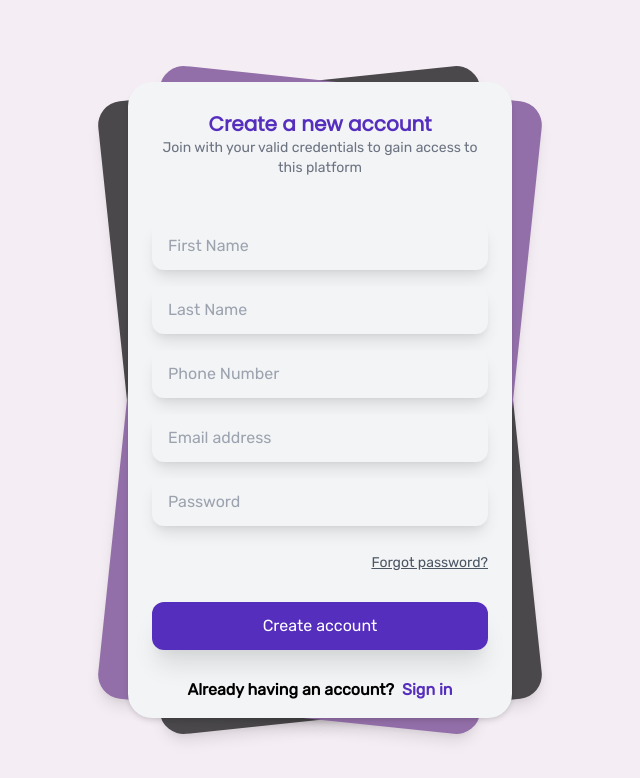
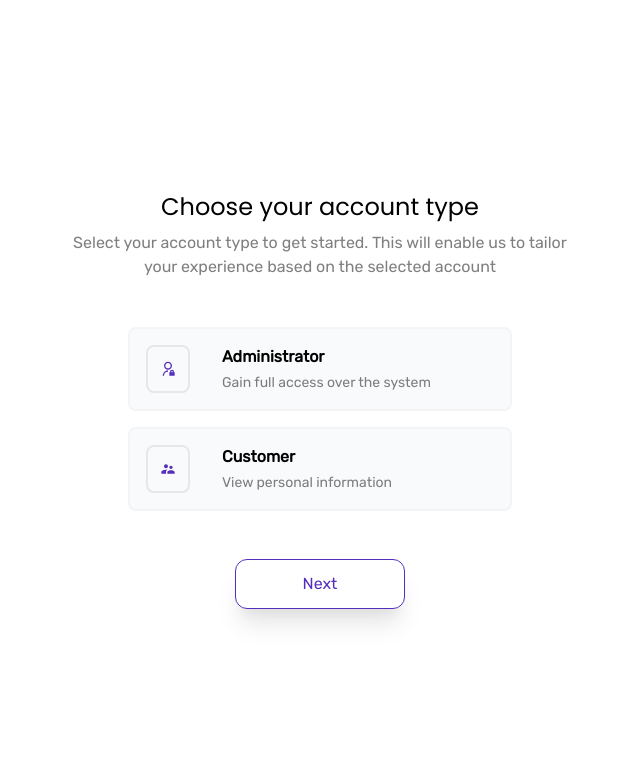
Before and after one commit to quabynah-bilson/iot-admin-pwa, a Next.js app: page /register in a window 1280 px wide. Shown: the top 778 px of the page, without its empty margins (320-960 px from the left). Built offline with nearby package versions, Linux system fonts and the light colour scheme; no server answers.

Commit message:
Added account type pickers

```diff
--- a/package.json
+++ b/package.json
@@ -16,7 +16,8 @@
     "next": "11.1.2",
     "next-pwa": "^5.3.1",
     "react": "17.0.2",
-    "react-dom": "17.0.2"
+    "react-dom": "17.0.2",
+    "react-icons": "^4.2.0"
   },
   "devDependencies": {
     "autoprefixer": "^10.3.4",
--- a/pages/login.js
+++ b/pages/login.js
@@ -1,10 +1,32 @@
 import { useState } from "react";
-import { kAppName, kLoginHeader, kLoginSubHead } from "../utils/constants";
+import {
+  kAppName,
+  kLoginHeader,
+  kLoginSubHead,
+  kUsersRef,
+  kUserType,
+} from "../utils/constants";
 import Head from "next/head";
 import Link from "next/link";
 import ItemLoader from "../components/loader";
 import { signInWithEmailAndPassword, getAuth } from "firebase/auth";
-import { useRouter } from "next/dist/client/router";
+import { doc, getFirestore, getDoc } from "firebase/firestore/lite";
+import { useRouter } from "next/router";
+import { RiAdminLine } from "react-icons/ri";
+import { MdSupervisorAccount } from "react-icons/md";
+
+export const accountTypes = [
+  {
+    name: "Administrator",
+    desc: "Gain full access over the system",
+    Icon: RiAdminLine,
+  },
+  {
+    name: "Customer",
+    desc: "View personal information",
+    Icon: MdSupervisorAccount,
+  },
+];
 
 function LoginPage() {
   // router
@@ -14,6 +36,9 @@ function LoginPage() {
   const [email, setEmail] = useState("");
   const [password, setPassword] = useState("");
   const [loading, setLoading] = useState(false);
+
+  const [userType, setUserType] = useState(null);
+  const [showForm, setShowForm] = useState(false);
 
   // login user with email & password
   const loginUser = async (e) => {
@@ -32,7 +57,15 @@ function LoginPage() {
         );
         let user = credential.user;
         if (user) {
+          let docRef = doc(getFirestore(), kUsersRef, user.uid);
+          let userData = await getDoc(docRef);
+          if (userData.exists && userData.data()["userType"] === userType) {
+            localStorage.setItem(kUserType, userType);
             router.push("/dashboard");
+          } else {
+            setLoading(false);
+            alert(`The user type does not match the account details.`);
+          }
         } else {
           setLoading(false);
           alert(`An error occurred. ${error.message}`);
@@ -60,6 +93,7 @@ function LoginPage() {
         </>
       ) : (
         <>
+          {showForm ? (
             <div className="relative min-h-screen flex flex-col justify-center items-center bg-background">
               <div className="relative max-w-xs sm:max-w-sm 2xl:max-w-xl w-full">
                 <div className="card bg-secondary shadow-lg  w-full h-full rounded-3xl absolute  transform -rotate-6"></div>
@@ -124,10 +158,7 @@ function LoginPage() {
                     </div>
 
                     <div className="mt-7">
-                    <button
-                      type="submit"
-                      className="bg-primary w-full py-3 rounded-xl text-white shadow-xl hover:shadow-inner focus:outline-none transition duration-500 ease-in-out  transform hover:-translate-x hover:scale-105"
-                    >
+                      <button type="submit" className="btn_primary">
                         Login
                       </button>
                     </div>
@@ -149,6 +180,91 @@ function LoginPage() {
                 </div>
               </div>
             </div>
+          ) : (
+            <>
+              <div className="flex flex-col items-center justify-center h-screen w-full max-w-lg mx-auto">
+                <h2 className="text-2xl font-serif">
+                  Choose your account type
+                </h2>
+                <p className="font-sans mt-2 text-black text-opacity-50 text-center mb-12">
+                  Select your account type to get started. This will enable us
+                  to tailor your experience based on the selected account
+                </p>
+
+                {/* account types */}
+                <div
+                  className={`grid grid-rows-${accountTypes.length} gap-y-4 w-full mx-auto max-w-sm`}
+                >
+                  {accountTypes.map((account, index) => (
+                    <div
+                      onClick={() => setUserType(account.name.toLowerCase())}
+                      className={
+                        (userType === account.name.toLowerCase()
+                          ? "bg-opacity-10 bg-primary border-2 border-primary"
+                          : "bg-gray-50 border-2 border-gray-100") +
+                        ` flex flex-row px-4 py-4 w-full rounded-lg cursor-pointer`
+                      }
+                      key={index}
+                    >
+                      <div className="flex flex-row space-x-8">
+                        {/* icon */}
+                        <div
+                          className={
+                            (userType === account.name.toLowerCase()
+                              ? "rounded-lg bg-primary border-2 border-primary"
+                              : "rounded-lg bg-gray-50 border-2 border-gray-100") +
+                            "py-px px-3 flex items-center justify-center"
+                          }
+                        >
+                          <account.Icon
+                            className={
+                              userType === account.name.toLowerCase()
+                                ? "text-white"
+                                : "text-primary"
+                            }
+                          />
+                        </div>
+
+                        {/* title & subhead */}
+                        <div className="flex flex-col space-y-1">
+                          <h6
+                            className={`${
+                              userType === account.name.toLowerCase()
+                                ? "text-primary"
+                                : "text-black"
+                            } text-base font-semibold`}
+                          >
+                            {account.name}
+                          </h6>
+                          <p
+                            className={`${
+                              userType === account.name.toLowerCase()
+                                ? "text-primary"
+                                : "text-black"
+                            } text-sm text-opacity-50`}
+                          >
+                            {account.desc}
+                          </p>
+                        </div>
+                      </div>
+                    </div>
+                  ))}
+                </div>
+
+                {/* next */}
+                <div className="w-1/3 mt-12">
+                  <button
+                    type="submit"
+                    onClick={() => setShowForm(!showForm)}
+                    disabled={!userType}
+                    className={!userType ? "btn_outlined" : "btn_primary"}
+                  >
+                    <h6 className="">Next</h6>
+                  </button>
+                </div>
+              </div>
+            </>
+          )}
         </>
       )}
     </div>
--- a/pages/register.js
+++ b/pages/register.js
@@ -11,7 +11,22 @@ import Link from "next/link";
 import ItemLoader from "../components/loader";
 import { createUserWithEmailAndPassword, getAuth } from "firebase/auth";
 import { doc, getFirestore, setDoc } from "firebase/firestore/lite";
-import { useRouter } from "next/dist/client/router";
+import { useRouter } from "next/router";
+import { RiAdminLine } from "react-icons/ri";
+import { MdSupervisorAccount } from "react-icons/md";
+
+export const accountTypes = [
+  {
+    name: "Administrator",
+    desc: "Gain full access over the system",
+    Icon: RiAdminLine,
+  },
+  {
+    name: "Customer",
+    desc: "View personal information",
+    Icon: MdSupervisorAccount,
+  },
+];
 
 function CreateAccountPage() {
   // router
@@ -24,6 +39,9 @@ function CreateAccountPage() {
   const [lastName, setLastName] = useState("");
   const [phone, setPhoneNumber] = useState("");
   const [loading, setLoading] = useState(false);
+
+  const [userType, setUserType] = useState(null);
+  const [showForm, setShowForm] = useState(false);
 
   // create new user
   const createUser = async (e) => {
@@ -53,10 +71,13 @@ function CreateAccountPage() {
             firstName,
             lastName,
             phone,
+            userType,
             created_at: new Date().getTime(),
           };
           console.log(userData);
+
           await setDoc(docRef, userData, { merge: true });
+          localStorage.setItem(kUserType, userType);
           router.push("/dashboard");
         } else {
           setLoading(false);
@@ -82,6 +103,7 @@ function CreateAccountPage() {
         </>
       ) : (
         <>
+          {showForm ? (
             <div className="relative min-h-screen flex flex-col justify-center items-center bg-background">
               <div className="relative max-w-xs sm:max-w-sm 2xl:max-w-xl w-full">
                 <div className="card bg-secondary shadow-lg  w-full h-full rounded-3xl absolute  transform -rotate-6"></div>
@@ -177,7 +199,9 @@ function CreateAccountPage() {
 
                     <div className="mt-7">
                       <div className="flex justify-center items-center font-semibold">
-                      <label className="mr-2">Already having an account?</label>
+                        <label className="mr-2">
+                          Already having an account?
+                        </label>
                         <Link href="/login">
                           <a
                             href="#"
@@ -192,6 +216,91 @@ function CreateAccountPage() {
                 </div>
               </div>
             </div>
+          ) : (
+            <>
+              <div className="flex flex-col items-center justify-center h-screen w-full max-w-lg mx-auto">
+                <h2 className="text-2xl font-serif">
+                  Choose your account type
+                </h2>
+                <p className="font-sans mt-2 text-black text-opacity-50 text-center mb-12">
+                  Select your account type to get started. This will enable us
+                  to tailor your experience based on the selected account
+                </p>
+
+                {/* account types */}
+                <div
+                  className={`grid grid-rows-${accountTypes.length} gap-y-4 w-full mx-auto max-w-sm`}
+                >
+                  {accountTypes.map((account, index) => (
+                    <div
+                      onClick={() => setUserType(account.name.toLowerCase())}
+                      className={
+                        (userType === account.name.toLowerCase()
+                          ? "bg-opacity-10 bg-primary border-2 border-primary"
+                          : "bg-gray-50 border-2 border-gray-100") +
+                        ` flex flex-row px-4 py-4 w-full rounded-lg cursor-pointer`
+                      }
+                      key={index}
+                    >
+                      <div className="flex flex-row space-x-8">
+                        {/* icon */}
+                        <div
+                          className={
+                            (userType === account.name.toLowerCase()
+                              ? "rounded-lg bg-primary border-2 border-primary"
+                              : "rounded-lg bg-gray-50 border-2 border-gray-100") +
+                            "py-px px-3 flex items-center justify-center"
+                          }
+                        >
+                          <account.Icon
+                            className={
+                              userType === account.name.toLowerCase()
+                                ? "text-white"
+                                : "text-primary"
+                            }
+                          />
+                        </div>
+
+                        {/* title & subhead */}
+                        <div className="flex flex-col space-y-1">
+                          <h6
+                            className={`${
+                              userType === account.name.toLowerCase()
+                                ? "text-primary"
+                                : "text-black"
+                            } text-base font-semibold`}
+                          >
+                            {account.name}
+                          </h6>
+                          <p
+                            className={`${
+                              userType === account.name.toLowerCase()
+                                ? "text-primary"
+                                : "text-black"
+                            } text-sm text-opacity-50`}
+                          >
+                            {account.desc}
+                          </p>
+                        </div>
+                      </div>
+                    </div>
+                  ))}
+                </div>
+
+                {/* next */}
+                <div className="w-1/3 mt-12">
+                  <button
+                    type="submit"
+                    onClick={() => setShowForm(!showForm)}
+                    disabled={!userType}
+                    className={!userType ? "btn_outlined" : "btn_primary"}
+                  >
+                    <h6 className="">Next</h6>
+                  </button>
+                </div>
+              </div>
+            </>
+          )}
         </>
       )}
     </div>
--- a/styles/globals.css
+++ b/styles/globals.css
@@ -78,4 +78,12 @@
 .form_control {
   @apply mt-1 block w-full px-4 py-3 border-none bg-gray-100 rounded-xl shadow-lg hover:bg-gray-200 focus:bg-gray-100 focus:ring-gray-100;
 }
+
+.btn_primary {
+  @apply bg-primary w-full py-3 rounded-xl text-white shadow-xl hover:shadow-inner focus:outline-none transition duration-500 ease-in-out  transform hover:scale-105;
+}
+
+.btn_outlined {
+  @apply w-full py-3 rounded-xl text-primary border border-primary shadow-xl hover:shadow-inner focus:outline-none transition duration-500 ease-in-out  transform hover:scale-105;
+}
 /* end of forms */
--- a/utils/constants.js
+++ b/utils/constants.js
@@ -1,5 +1,6 @@
 export const kAppName = "IoT Admin";
 export const kApiKey = "PD7E235IZN468BKG";
+export const kUserType = "user-type";
 
 // region authentication
 export const kLoginHeader = "Sign in to get started";
```
Also changed, not shown: 1 other file (tests, documents, lock files or other folders). Lines whose indentation alone changed are shown as unchanged.
